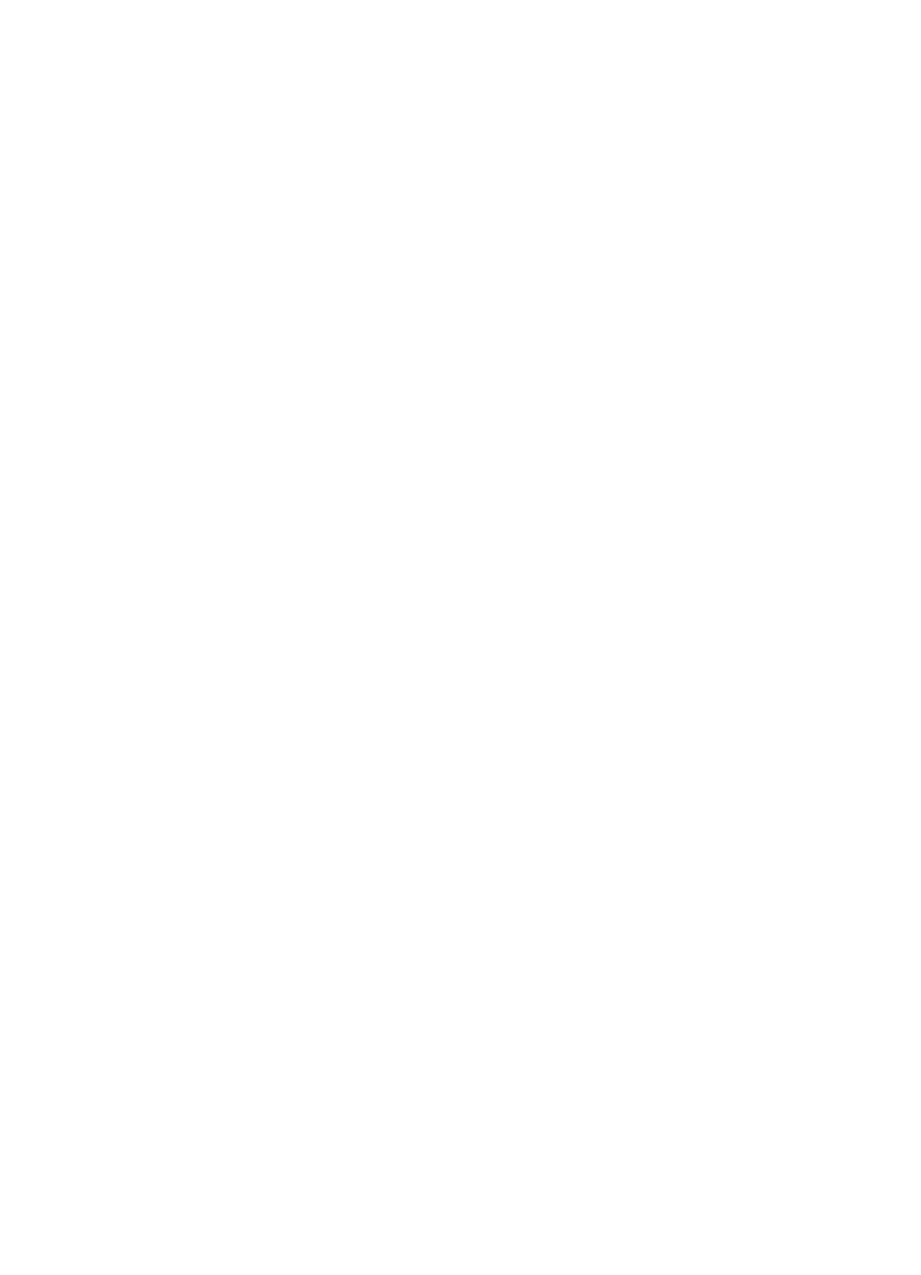
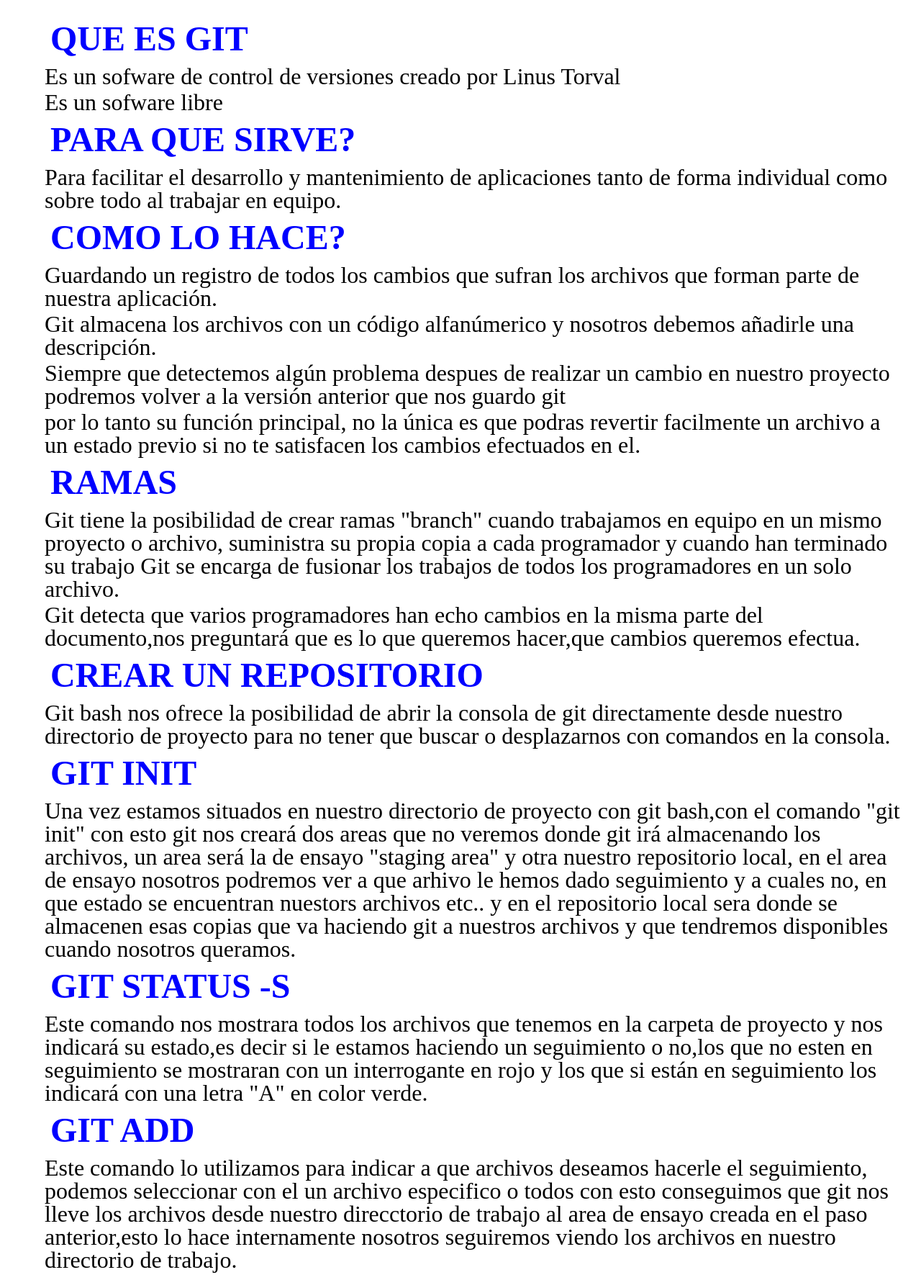
Before and after one commit to madocu5679/Proyecto-web-empresa-A, a plain HTML site: page index.html in a window 1280 px wide. Shown: the top 1771 px of the page at 72% size. Before the commit the page ends 800 px from the top, so only its background shows below. Drawn offline with Linux system fonts and the light colour scheme.

Commit message:
Agregando reset.css

```diff
--- /dev/null
+++ b/css/reset.css
@@ -0,0 +1,48 @@
+/* http://meyerweb.com/eric/tools/css/reset/
+   v2.0 | 20110126
+   License: none (public domain)
+*/
+
+html, body, div, span, applet, object, iframe,
+h1, h2, h3, h4, h5, h6, p, blockquote, pre,
+a, abbr, acronym, address, big, cite, code,
+del, dfn, em, img, ins, kbd, q, s, samp,
+small, strike, strong, sub, sup, tt, var,
+b, u, i, center,
+dl, dt, dd, ol, ul, li,
+fieldset, form, label, legend,
+table, caption, tbody, tfoot, thead, tr, th, td,
+article, aside, canvas, details, embed,
+figure, figcaption, footer, header, hgroup,
+menu, nav, output, ruby, section, summary,
+time, mark, audio, video {
+	margin: 0;
+	padding: 0;
+	border: 0;
+	font-size: 100%;
+	font: inherit;
+	vertical-align: baseline;
+}
+/* HTML5 display-role reset for older browsers */
+article, aside, details, figcaption, figure,
+footer, header, hgroup, menu, nav, section {
+	display: block;
+}
+body {
+	line-height: 1;
+}
+ol, ul {
+	list-style: none;
+}
+blockquote, q {
+	quotes: none;
+}
+blockquote:before, blockquote:after,
+q:before, q:after {
+	content: '';
+	content: none;
+}
+table {
+	border-collapse: collapse;
+	border-spacing: 0;
+}
--- a/css/style.css
+++ b/css/style.css
@@ -0,0 +1,16 @@
+body{
+
+    padding: 20px;
+    margin-left: 40px;
+}
+
+h1,h2{
+    padding: 10px;
+    color: blue;
+    font-size: 3em;
+    font-weight: bold;
+}
+p{
+    padding: 2px;
+    font-size: 2em;
+}
--- a/index.html
+++ b/index.html
@@ -1,9 +1,39 @@
 <!DOCTYPE html>
-<html lang="en">
+<html lang="es">
   <head>
     <meta charset="UTF-8" />
     <meta name="viewport" content="width=device-width, initial-scale=1.0" />
-    <title>Document</title>
+    <link rel="stylesheet" type="text/css" href="css/reset.css"/>
+    <link rel="stylesheet" type="text/css" href="css/style.css"/>
+    <title>Guia Comandos Git</title>
   </head>
-  <body></body>
+  <body>
+    <h1>QUE ES GIT</h1>
+    <p>Es un sofware de control de versiones creado por Linus Torval</p>
+    <p>Es un sofware libre</p>
+    <h2>PARA QUE SIRVE?</h2>
+    <p>Para facilitar el desarrollo y mantenimiento de aplicaciones tanto de forma individual como sobre todo al trabajar en equipo.</p>
+    <h2>COMO LO HACE?</h2>
+    <p>Guardando un registro de todos los cambios que sufran los archivos que forman parte de nuestra aplicación.</p>
+    <p>Git almacena los archivos con un código alfanúmerico y nosotros debemos añadirle una descripción.</p>
+    <p>Siempre que detectemos algún problema despues de realizar un cambio en nuestro proyecto podremos volver a la versión anterior que nos guardo git</p>
+    <p>por lo tanto su función principal, no la única es que podras revertir facilmente un archivo a un estado previo si no te satisfacen los cambios efectuados en el.</p>
+    <h2>RAMAS</h2>
+    <p>Git tiene la posibilidad de crear ramas "branch" cuando trabajamos en equipo en un mismo proyecto o archivo, suministra su propia copia a cada programador y cuando han terminado su trabajo Git se encarga de fusionar los trabajos de todos los programadores en un solo archivo.</p>
+    <p>Git detecta que varios programadores han echo cambios en la misma parte del documento,nos preguntará que es lo que queremos hacer,que cambios queremos efectua.</p>
+
+    <h2>CREAR UN REPOSITORIO</h2>
+    <p>Git bash nos ofrece la posibilidad de abrir la consola de git directamente desde nuestro directorio de proyecto para no tener que buscar o desplazarnos con comandos en la consola.</p>
+    <h2>GIT INIT</h2>
+    <p>Una vez estamos situados en nuestro directorio de proyecto con git bash,con el comando "git init" con esto git nos creará dos areas que no veremos donde git irá almacenando los archivos, un area será la de ensayo "staging area" y otra nuestro repositorio local, en el area de ensayo nosotros podremos ver a que arhivo le hemos dado seguimiento y a cuales no, en que estado se encuentran nuestors archivos etc.. y en el repositorio local sera donde se almacenen esas copias que va haciendo git a nuestros archivos y que tendremos disponibles cuando nosotros queramos.
+        </p>
+       <h2>GIT STATUS -S</h2>
+      <p>Este comando nos mostrara todos los archivos que tenemos en la carpeta de proyecto y nos indicará su estado,es decir si le estamos haciendo un seguimiento o no,los que no esten en seguimiento se mostraran con un interrogante en rojo y los que si están en seguimiento los indicará con una letra "A" en color verde.</p>
+       <h2>GIT ADD</h2>
+       <p>Este comando lo utilizamos para indicar a que archivos deseamos hacerle el seguimiento, podemos seleccionar con el un archivo especifico o todos con esto conseguimos que git nos lleve los archivos desde nuestro direcctorio de trabajo al area de ensayo creada en el paso anterior,esto lo hace internamente nosotros seguiremos viendo los archivos en nuestro directorio de trabajo.</p>
+       <p>Para hacerle sequimiento a un solo archivo seria "git add nombre de archivo" aquí en git status -s nos saldría el nombre del archivo que nombremos con la letra"A" en verde por delante.Y para hacerle el seguimiento a todos los archivos del proyecto "git add ."</p>
+       <h2>GIT COMMIT</h2>
+       <p>Con este comando pasaremos los archivos a los que decidimos hacer seguimiento del area de ensayo a el repositorio local,una vez lo tenemos en el repositorio local en cualquier momento podremos obtener un respaldo de como se encontraba el archivo antes de añadirlo al repositorio local.</p>
+       <p>Para poder añadir una descripción del seguimiento muy recomendable sería con "git commit -m 'Aqui la descripción que queramos darle'".</p>
+  </body>
 </html>
```
